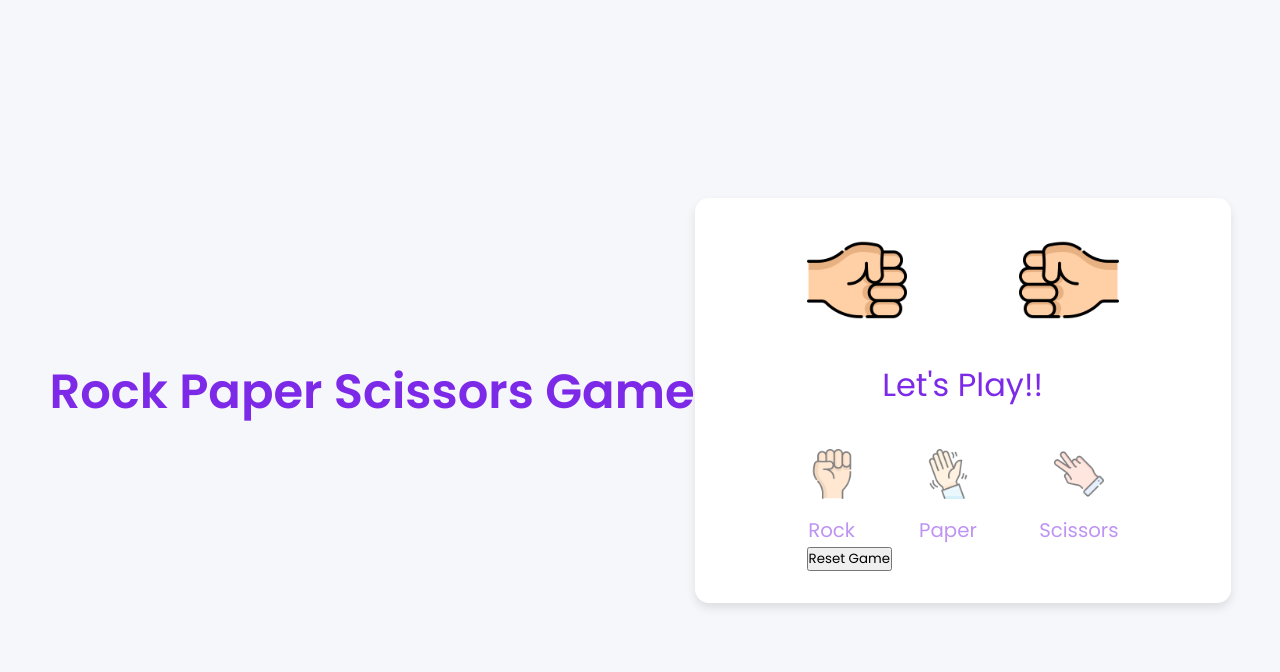
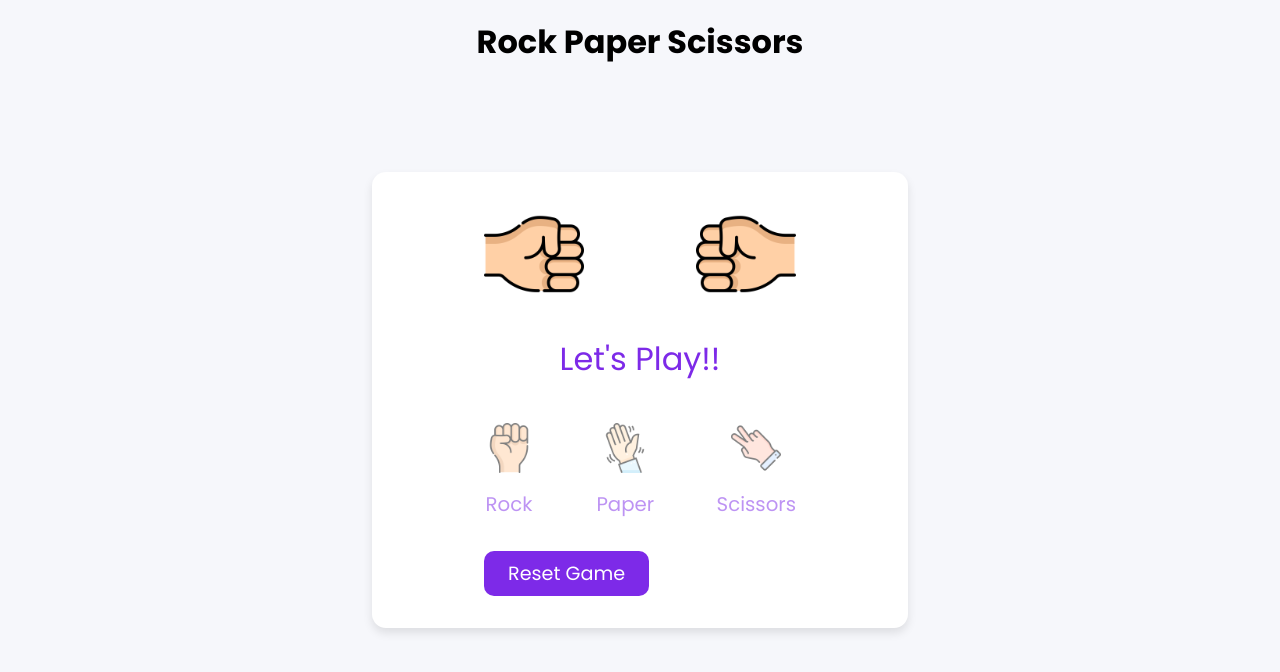
Before and after one commit to Ogoto99/rock-paper-scissors, a plain HTML site: page index.html in a window 1280 px wide. Drawn offline with Linux system fonts and the light colour scheme.

Commit message:
added changes

```diff
--- a/index.html
+++ b/index.html
@@ -7,7 +7,7 @@
     <link rel="stylesheet" href="style.css">
 </head>
 <body>
-    <h1>Rock Paper Scissors Game</h1>
+    <h1>Rock Paper Scissors</h1>
     <section class="container">
         <div class="result_field">
             <div class="result_images">
--- a/style.css
+++ b/style.css
@@ -8,15 +8,6 @@
     font-family: "Poppins", sans-serif;
   }
 
-h1 {
-    font-family: "Poppins", sans-serif;
-    font-weight: 600;
-    font-size: 3rem;
-    color: #7d2ae8;
-    text-align: center;
-    margin-bottom: 1rem;
-}
-
 body {
       height: 100vh;
       display: flex;
@@ -25,7 +16,18 @@ body {
       background: #f6f7fb;
     }
 
+h1 {
+    margin-top: 50px;
+    position: absolute;
+    top: -2rem;
+    left: 50%;
+    transform: translateX(-50%);
+    text-align: center;
+    font-size: 2rem;
+    }
+
 .container {
+    position: relative;
     padding: 2rem 7rem;
     border-radius: 14px;
     background: #fff;
@@ -37,22 +39,24 @@ body {
           column-gap: 7rem;
         }
 
-.container.start .user_result{
+.container.start .user_result {
             transform-origin: left;
             animation: userShake 0.7s ease infinite;
         }
+
 @keyframes userShake {
-50%{
+          50% {
             transform: rotate(10deg);
           }
         }
 
-.container.start .cpu_result{
+.container.start .cpu_result {
             transform-origin: right;
             animation: cpuShake 0.7s ease infinite;
         }
+
 @keyframes cpuShake {
-50%{
+          50% {
             transform: rotate(-10deg);
           }
         }
@@ -88,7 +92,7 @@ body {
           justify-content: space-between;
         }
 
-.container.start .option_images{
+.container.start .option_images {
             pointer-events: none;
         }
 
@@ -119,3 +123,22 @@ body {
           margin-top: 1rem;
           pointer-events: none;
         }
+
+#resetBtn {
+          background: #7d2ae8;
+          color: #fff;
+          padding: 0.5rem 1.5rem;
+          border-radius: 10px;
+          border: none;
+          cursor: pointer;
+          font-size: 1.2rem;
+          margin-top: 2rem;
+          transition: background-color 0.3s ease;
+          display: flex;
+          justify-content: center;
+          align-items: center;
+        }
+
+#resetBtn:hover {
+          background: #5b1db8;
+        }
```
Lines whose indentation alone changed are shown as unchanged.
